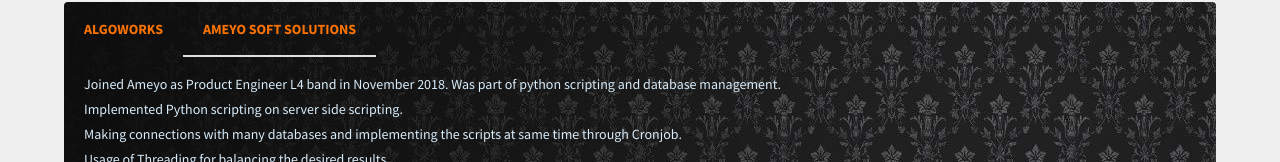
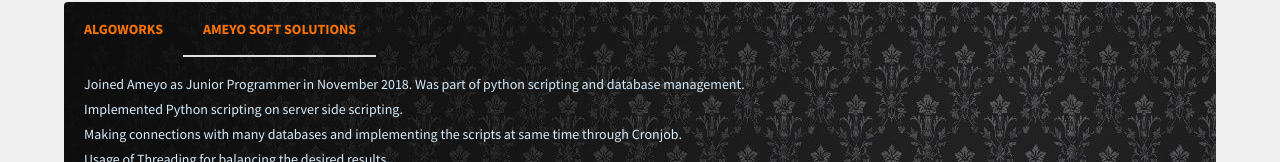
Before and after one commit to Vish9454/resume, a plain HTML site: page index.html in a window 1280 px wide. Both pictures are taken after a click on the link "AMEYO SOFT SOLUTIONS". Shown: the part 1377-1539 px from the top of the page. Drawn offline with Linux system fonts and the light colour scheme; files whose address does not match are found by name.

Commit message:
Update index.html

```diff
--- a/index.html
+++ b/index.html
@@ -233,7 +233,7 @@
                 </div>
                 <div tab-id="2" class="tab">
                     <ul>
-                        <li>Joined Ameyo as Product Engineer L4 band in November 2018. Was part of python scripting and database management.</li>
+                        <li>Joined Ameyo as Junior Programmer in November 2018. Was part of python scripting and database management.</li>
                         <li>Implemented Python scripting on server side scripting.</li>
                         <li>Making connections with many databases and implementing the scripts at same time through Cronjob.</li>
                         <li>Usage of Threading for balancing the desired results.</li>
```
